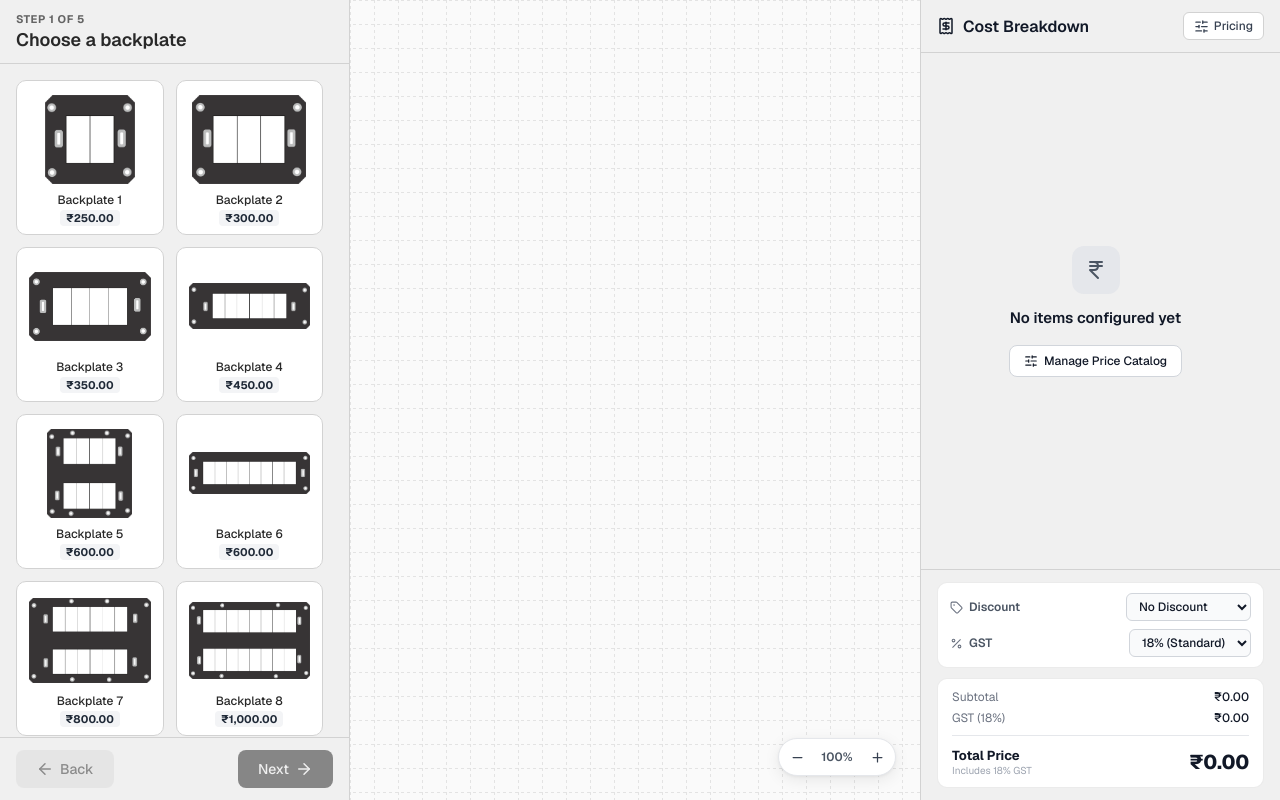
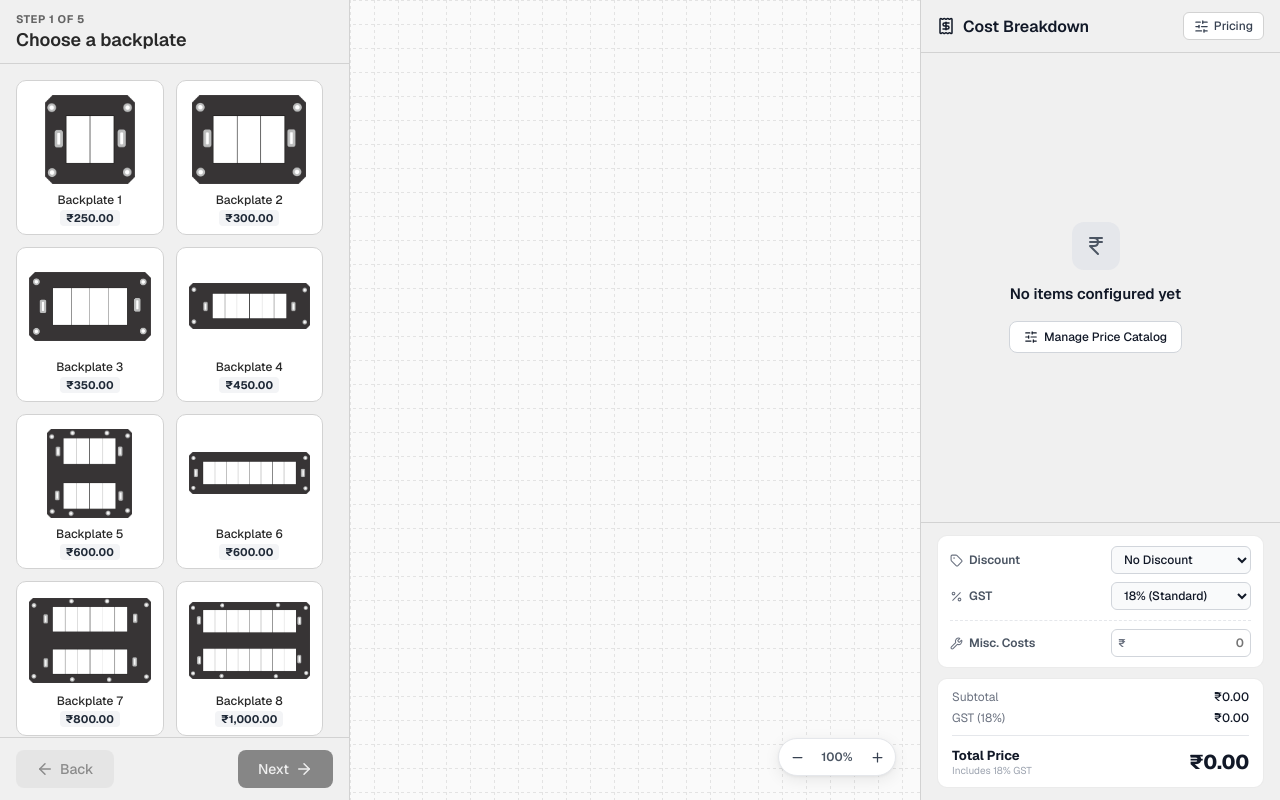
Before and after one commit to umgamrania/bellteq-demo, a React (Vite) app: page / in a window 1280 px wide. Built offline with nearby package versions, Linux system fonts and the light colour scheme.

Commit message:
feat: add persistent misc cost field to pricing context and sidebar UI

```diff
--- a/src/components/pricing/PricingSidebar.jsx
+++ b/src/components/pricing/PricingSidebar.jsx
@@ -9,6 +9,7 @@ import {
     Percent,
     Tag,
     X,
+    Wrench,
 } from "lucide-react";
 import { boardContext } from "../../context/board";
 import { pricingContext } from "../../context/pricing";
@@ -33,6 +34,8 @@ export default function PricingSidebar() {
         setGstRate,
         discount,
         setDiscount,
+        miscCost,
+        setMiscCost,
         setIsPricingModalOpen,
         isPricingSidebarOpen,
         setIsPricingSidebarOpen,
@@ -52,6 +55,16 @@ export default function PricingSidebar() {
         return discount.type === "percent" ? "custom_percent" : "custom_flat";
     });
     const [customDiscountInput, setCustomDiscountInput] = useState(() => (discount.value > 0 ? String(discount.value) : ""));
+
+    // Misc cost local input state (synced to context)
+    const [miscCostInput, setMiscCostInput] = useState(() => (miscCost > 0 ? String(miscCost) : ""));
+
+    const handleMiscCostChange = (e) => {
+        const val = e.target.value;
+        setMiscCostInput(val);
+        const num = parseFloat(val);
+        setMiscCost(isNaN(num) || num < 0 ? 0 : num);
+    };
 
     // Calculate BOM & totals
     const breakdown = calculateBreakdown(backplate, components, material);
@@ -396,6 +409,26 @@ export default function PricingSidebar() {
                             )}
                         </div>
                     </div>
+
+                    {/* Misc. Costs Row */}
+                    <div className={`${styles.controlRow} ${styles.miscRow}`}>
+                        <div className={styles.controlLabel}>
+                            <Wrench size={13} className={styles.controlIcon} />
+                            <span>Misc. Costs</span>
+                        </div>
+                        <div className={styles.miscInputWrapper}>
+                            <span className={styles.inputSuffix}>₹</span>
+                            <input
+                                type="number"
+                                min="0"
+                                step="10"
+                                value={miscCostInput}
+                                onChange={handleMiscCostChange}
+                                placeholder="0"
+                                className={styles.inlineNumberInput}
+                            />
+                        </div>
+                    </div>
                 </div>
 
                 {/* Bill Summary Breakdown Card */}
@@ -427,6 +460,15 @@ export default function PricingSidebar() {
                         </span>
                     </div>
 
+                    {breakdown.miscCostAmount > 0 && (
+                        <div className={styles.summaryRow}>
+                            <span className={styles.summaryLabel}>Misc. Costs</span>
+                            <span className={styles.summaryValue}>
+                                +{formatPrice(breakdown.miscCostAmount)}
+                            </span>
+                        </div>
+                    )}
+
                     <div className={styles.divider} />
 
                     <div className={styles.totalRow}>
--- a/src/components/pricing/PricingSidebar.module.css
+++ b/src/components/pricing/PricingSidebar.module.css
@@ -375,10 +375,13 @@
     display: flex;
     align-items: center;
     gap: 6px;
+    width: 140px;
+    flex-shrink: 0;
 }
 
 .selectInput {
     height: 28px;
+    width: 100%;
     padding: 2px 8px;
     border-radius: 6px;
     border: 1px solid #d1d5db;
@@ -434,6 +437,31 @@
     font-size: 11px;
     font-weight: 600;
     color: #6b7280;
+}
+
+/* Misc. Costs row — visually separated from GST/Discount */
+.miscRow {
+    padding-top: 8px;
+    border-top: 1px dashed #e5e7eb;
+    margin-top: 2px;
+}
+
+.miscInputWrapper {
+    display: flex;
+    align-items: center;
+    height: 28px;
+    width: 140px;
+    flex-shrink: 0;
+    background: #ffffff;
+    border: 1px solid #d1d5db;
+    border-radius: 6px;
+    padding: 0 6px;
+    gap: 2px;
+    transition: border-color 0.15s ease;
+}
+
+.miscInputWrapper:focus-within {
+    border-color: #111827;
 }
 
 /* Bill Summary Breakdown Card */
--- a/src/context/pricing.jsx
+++ b/src/context/pricing.jsx
@@ -5,6 +5,7 @@ export const pricingContext = createContext(null);
 
 const STORAGE_KEY_GST = "myob_gst_rate_v1";
 const STORAGE_KEY_DISCOUNT = "myob_discount_config_v1";
+const STORAGE_KEY_MISC_COST = "myob_misc_cost_v1";
 
 export default function PricingProvider({ children }) {
     // Initialize prices from localStorage with fallback to default catalog
@@ -51,6 +52,20 @@ export default function PricingProvider({ children }) {
         return { type: "percent", value: 0 };
     });
 
+    // Misc cost state: a flat ₹ amount added after GST (e.g. delivery, installation)
+    const [miscCost, setMiscCostState] = useState(() => {
+        try {
+            const saved = localStorage.getItem(STORAGE_KEY_MISC_COST);
+            if (saved !== null) {
+                const num = Number(saved);
+                if (!isNaN(num) && num >= 0) return num;
+            }
+        } catch (e) {
+            console.error("Failed to load misc cost from localStorage", e);
+        }
+        return 0;
+    });
+
     // Modal state for price configuration
     const [isPricingModalOpen, setIsPricingModalOpen] = useState(false);
     // Responsive sidebar toggle: open by default on desktop (>= 1024px), closed on mobile
@@ -89,6 +104,18 @@ export default function PricingProvider({ children }) {
             localStorage.setItem(STORAGE_KEY_DISCOUNT, JSON.stringify(discountConfig));
         } catch (e) {
             console.error("Failed to save discount to localStorage", e);
+        }
+    }, []);
+
+    // Persist Misc Cost
+    const setMiscCost = useCallback((value) => {
+        const num = Number(value);
+        const val = isNaN(num) || num < 0 ? 0 : Math.round(num * 100) / 100;
+        setMiscCostState(val);
+        try {
+            localStorage.setItem(STORAGE_KEY_MISC_COST, val.toString());
+        } catch (e) {
+            console.error("Failed to save misc cost to localStorage", e);
         }
     }, []);
 
@@ -243,8 +270,11 @@ export default function PricingProvider({ children }) {
         }
         gstAmount = Math.round(gstAmount * 100) / 100;
 
+        // Misc Cost (flat addition after GST — e.g. delivery, installation, other charges)
+        const miscCostAmount = Math.max(0, Math.round(miscCost * 100) / 100);
+
         // Final Total
-        const finalTotal = Math.round((taxableAmount + gstAmount) * 100) / 100;
+        const finalTotal = Math.round((taxableAmount + gstAmount + miscCostAmount) * 100) / 100;
 
         return {
             backplateItem,
@@ -261,9 +291,10 @@ export default function PricingProvider({ children }) {
             taxableAmount,
             gstRate,
             gstAmount,
+            miscCostAmount,
             finalTotal,
         };
-    }, [getBackplatePrice, getComponentPrice, getMaterialPrice, discount, gstRate]);
+    }, [getBackplatePrice, getComponentPrice, getMaterialPrice, discount, gstRate, miscCost]);
 
     return (
         <pricingContext.Provider
@@ -274,6 +305,8 @@ export default function PricingProvider({ children }) {
                 setGstRate,
                 discount,
                 setDiscount,
+                miscCost,
+                setMiscCost,
                 isPricingModalOpen,
                 setIsPricingModalOpen,
                 isPricingSidebarOpen,
```
